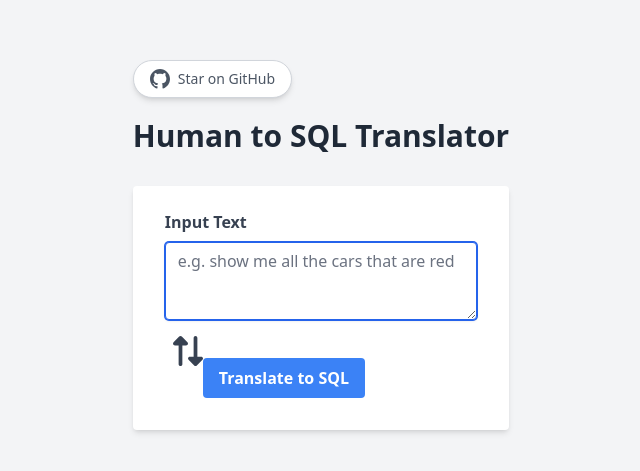
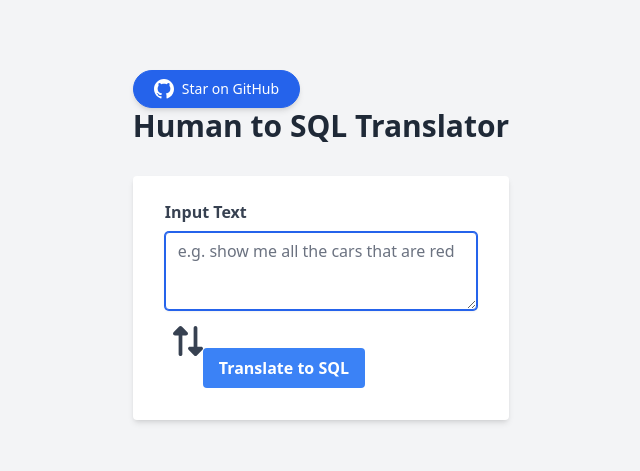
Before and after one commit to heracule/sql-translator, a Next.js app: page / in a window 1280 px wide. Shown: the part 163-634 px from the top of the page, without its empty margins (319-959 px from the left). Built offline with nearby package versions, Linux system fonts and the light colour scheme.

Commit message:
change github badge style

```diff
--- a/pages/index.tsx
+++ b/pages/index.tsx
@@ -48,8 +48,8 @@ export default function Home() {
         <link rel="icon" href="/favicon.ico" />
       </Head>
       <main className="max-w-lg mx-auto my-12 px-4">
-        <a
-          className="flex max-w-fit items-center justify-center space-x-2 rounded-full border border-gray-300 bg-white px-4 py-2 text-sm text-gray-600 shadow-md transition-colors hover:bg-gray-100 mb-5"
+      <a
+          className="flex max-w-fit items-center justify-center space-x-2 rounded-full border border-blue-600 text-white px-5 py-2 text-sm shadow-md hover:bg-blue-500 bg-blue-600 font-medium transition"
           href="https://github.com/whoiskatrin/sql-translator"
           target="_blank"
           rel="noopener noreferrer"
```
